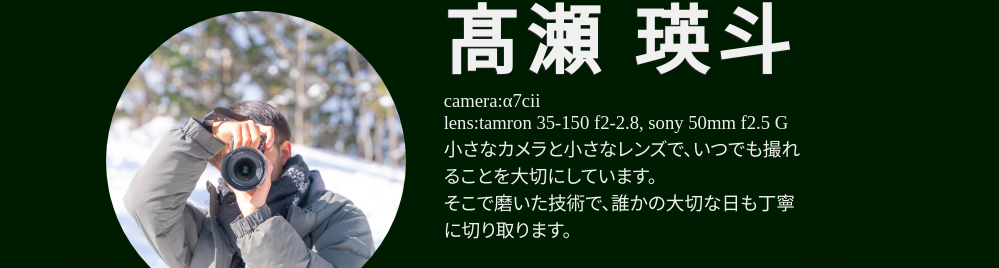
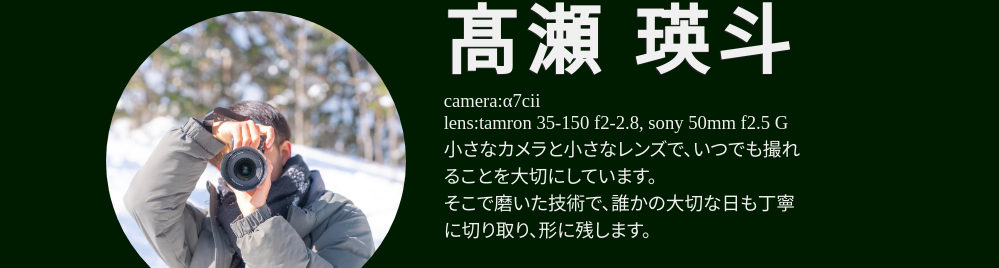
Before and after one commit to akiMYON46/portfolio, a plain HTML site: page index.html in a window 1280 px wide. Shown: the part 4696-4964 px from the top of the page, without its empty margins (140-1139 px from the left). Drawn offline with nearby package versions, Linux system fonts and the light colour scheme.

Commit message:
Update index.html

```diff
--- a/index.html
+++ b/index.html
@@ -50,7 +50,7 @@
     camera:α7cii<br>
     lens:tamron 35-150 f2-2.8, sony 50mm f2.5 G<br>
     小さなカメラと小さなレンズで、いつでも撮れることを大切にしています。<br>
-    そこで磨いた技術で、誰かの大切な日も丁寧に切り取ります。
+    そこで磨いた技術で、誰かの大切な日も丁寧に切り取り、形に残します。
   </p>
   <ul class="my-social">
     <ul class="my-social">
```
